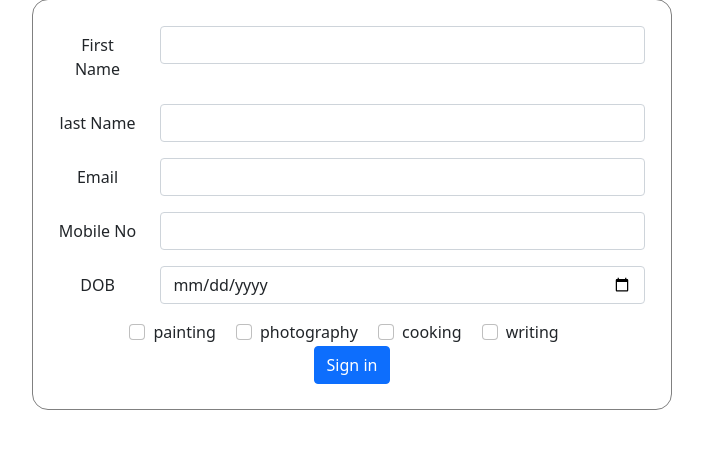
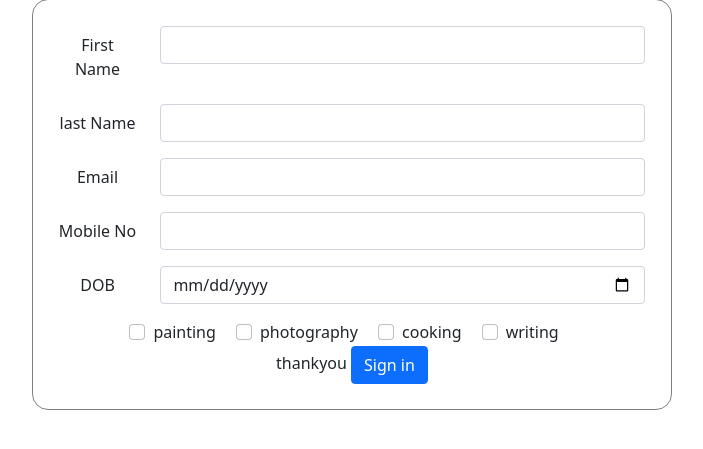
Before and after one commit to yashthinktanker/customer_regiser, a Django app: template main/templates/home.html in a window 1280 px wide. Shown: the part 52-501 px from the top of the page, without its empty margins (288-991 px from the left). Run offline with Django 3.2, Linux system fonts and the light colour scheme; the template is opened without the code that fills it, so the values that code supplies are empty.

Commit message:
new text

```diff
--- a/main/templates/home.html
+++ b/main/templates/home.html
@@ -59,7 +59,7 @@
             <label class="form-check-label" for="inlineCheckbox2">writing</label>
         </div>
     </br>
-
+        thankyou
         {{age}}
         {{data.gender}}
         {{password}}
```
